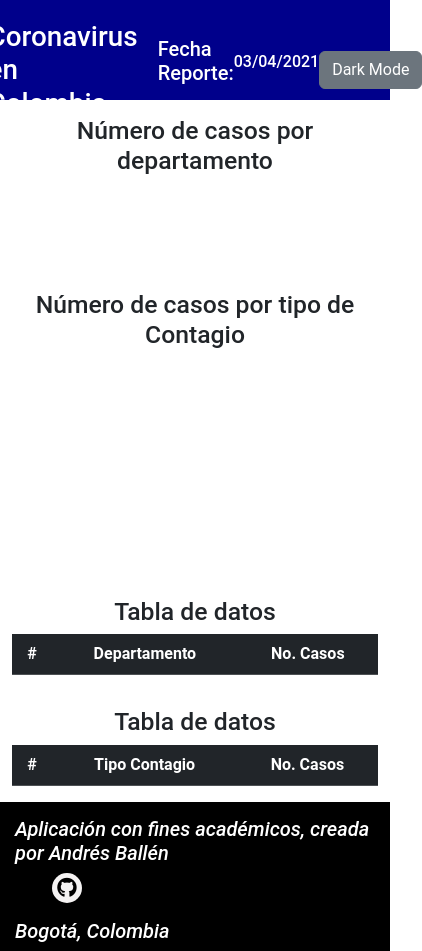
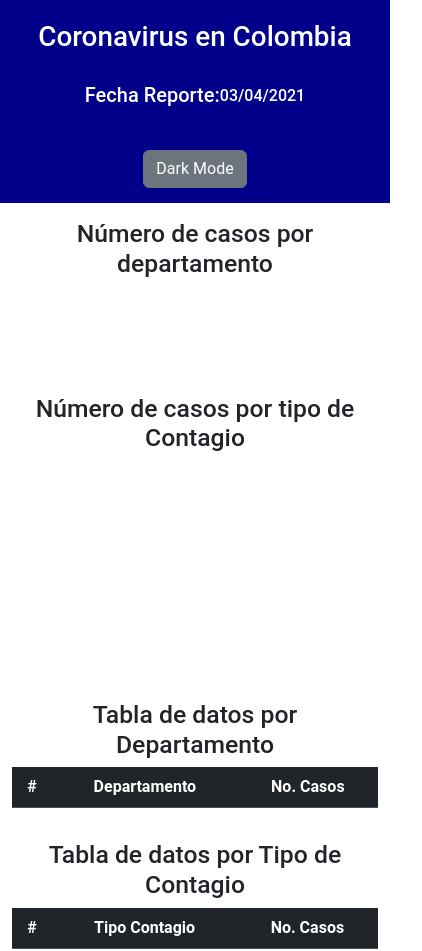
Before and after one commit to AndresB1013/DashboardApp, a plain HTML site: page index.html in a window 390 px wide. Shown: the top 951 px of the page, 422 px wide, since content can reach past the window. Drawn offline with nearby package versions, Linux system fonts and the light colour scheme; no server answers.

Commit message:
Ajustes de labels pie y añadir media query

```diff
--- a/assets/css/styles.css
+++ b/assets/css/styles.css
@@ -21,6 +21,7 @@ h1{
     align-items: center;
     height: max-content;
     width: max-content;
+    margin: 15px;
 }
 
 .titulos{
@@ -97,3 +98,16 @@ footer h3{
     font-style: oblique;
     font-size: 20px;
 }
+
+
+@media screen and (max-width: 800px) {
+header{
+    display: flex;
+    flex-direction: column;
+    text-align: center;
+    align-items: center;
+    gap: 10px;
+    align-items: center;
+    height: fit-content;
+}
+    }
--- a/assets/js/index.js
+++ b/assets/js/index.js
@@ -73,7 +73,7 @@ import { tablaDatos } from './tablaDatos.js';
             const datos = graficar(tipoContagio);
 
             let labels_for_pie = datos.data.map((item) => {
-                return item.contagio;
+                return item.criterio;
             });
 
             let data_for_pie = datos.data.map((item) => {
--- a/index.html
+++ b/index.html
@@ -32,7 +32,7 @@
         </div>
         <div class="row mt-3">
             <div class="col-md-6">
-                <h2 class="text-center mt-3">Tabla de datos</h2>
+                <h2 class="text-center mt-3">Tabla de datos por Departamento</h2>
                 <table class="table table-striped">
                     <thead class="table-dark text-center">
                         <tr>
@@ -46,7 +46,7 @@
                 </table>
             </div>
             <div class="col-md-6">
-                <h2 class="text-center mt-3">Tabla de datos</h2>
+                <h2 class="text-center mt-3">Tabla de datos por Tipo de Contagio</h2>
                 <table class="table table-striped">
                     <thead class="table-dark text-center">
                         <tr>
```
